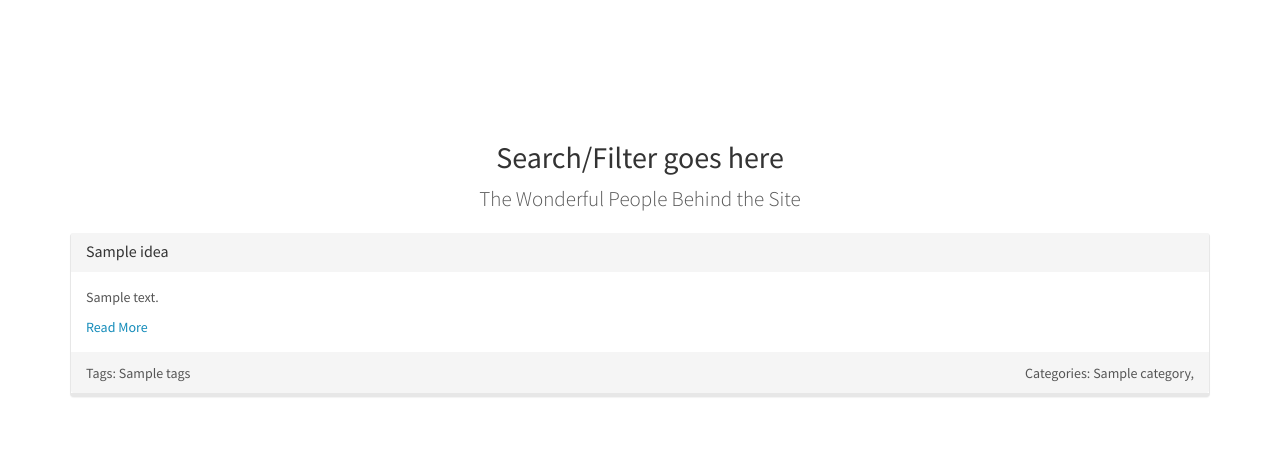
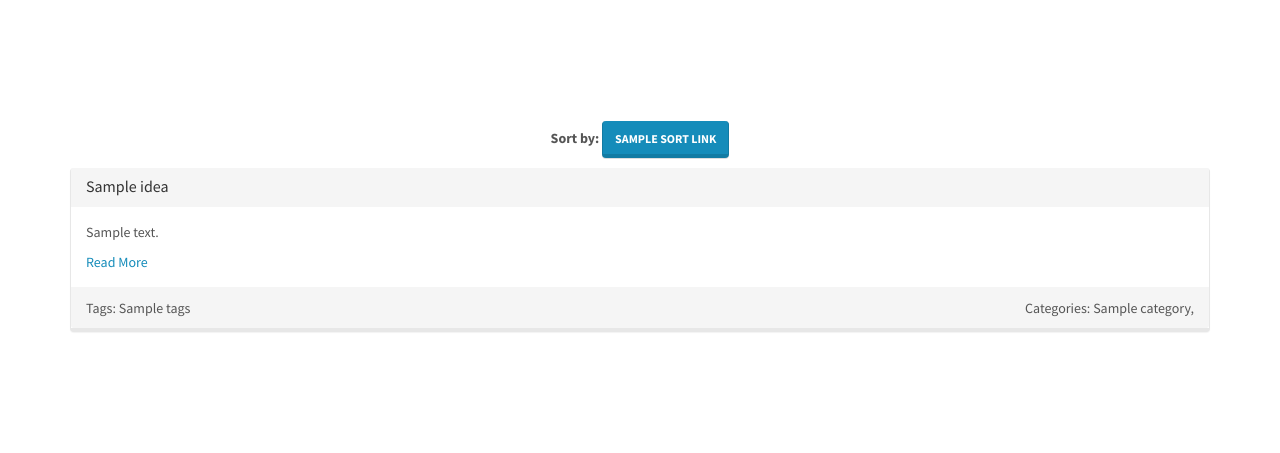
Before and after one commit to adrwhong/csc309-startit, a Django app: template src/ideas/templates/ideas.html in a window 1280 px wide. Shown: the part 358-811 px from the top of the page. Run offline with Django 3.2, Linux system fonts and the light colour scheme; the template is opened without the code that fills it: most values are stand-ins (such as "Sample title", 1, 10 or a date in 2020); some libraries are stand-ins or nearby versions.

Commit message:
Added name/date sorting in Ideas

```diff
--- a/src/ideas/templates/detail.html
+++ b/src/ideas/templates/detail.html
@@ -7,8 +7,6 @@
 
 {% block extrahead %}
 {% endblock extrahead %}
-
-
 
 {% block navbar-left %}
 {% include "_navbar.html" %}
--- a/src/ideas/templates/ideas.html
+++ b/src/ideas/templates/ideas.html
@@ -27,10 +27,22 @@
     <div class="container">
         <div class="row">
             <div class="col-md-12 text-center">
-                <h2>Search/Filter goes here</h2>
-                <p class="lead">The Wonderful People Behind the Site</p>
+                <p>
+                    <strong>Sort by: </strong> {% for sort_link in sort_link_list %}
+                    <span class="sort-link {{ sort_link.attrs }}">
+        <a class="btn btn-primary btn-small" href="{{ sort_link.path }}">
+                <span class="{{ sort_link.indicator }}">
+                        {{ sort_link.title }}
+                        {% if sort_link.indicator == 'sort-asc' %}▲{% endif %}
+                        {% if sort_link.indicator == 'sort-desc' %}▼{% endif %}
+                </span>
+                    </a>
+                    </span>
+                    {% endfor %}
+                </p>
             </div>
         </div>
+
         {% for idea in object_list %}
         <div class="row">
             <div class="col-lg-12 column">
--- a/src/startit/settings/base.py
+++ b/src/startit/settings/base.py
@@ -45,6 +45,7 @@ INSTALLED_APPS = (
     'crispy_forms',
     'easy_thumbnails',
     'tastypie',
+    'sortable_listview',
 
     'profiles',
     'accounts',
```
Also changed, not shown: src/ideas/views.py (+9 -2 lines).
